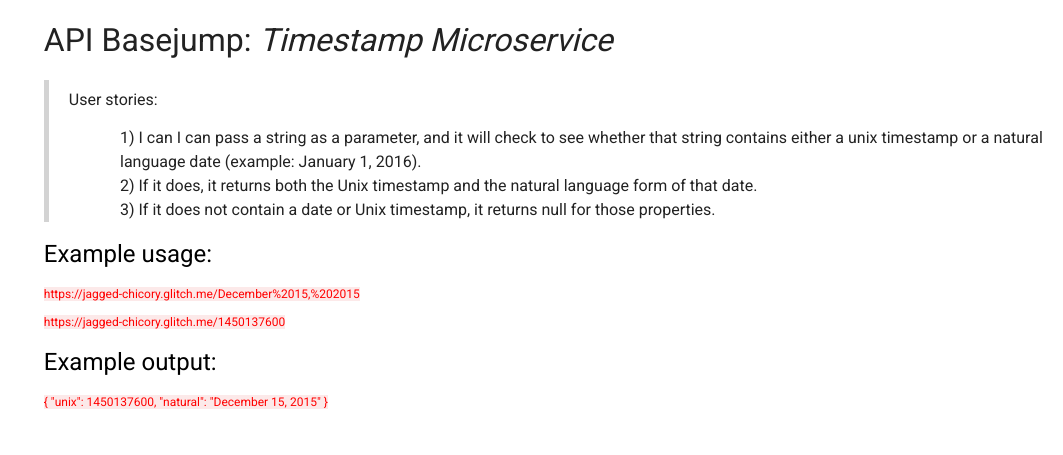
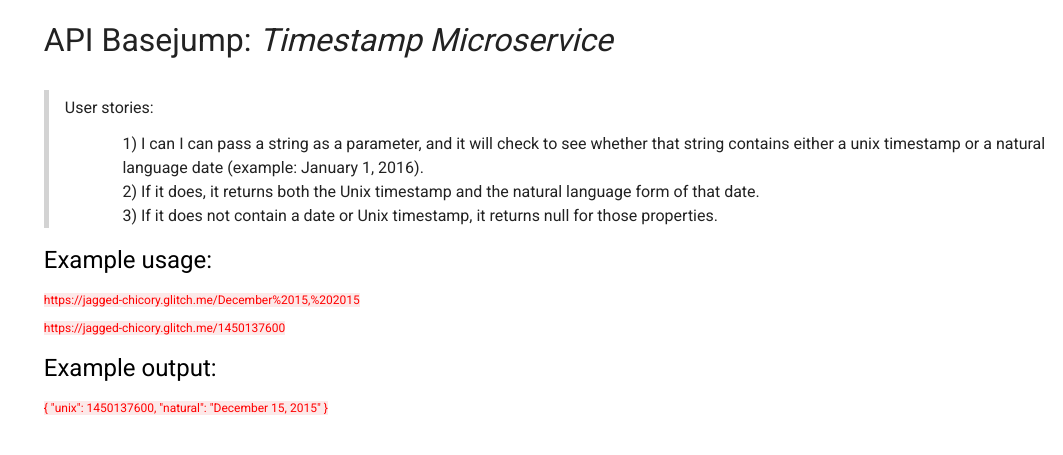
Before and after one commit to JP-Dub/timestamp, a website: page views/index.html in a window 1280 px wide. Shown: the whole page, without its empty margins (217-1280 px from the left). Drawn offline with Linux system fonts and the light colour scheme.

Commit message:
🐿😬 Checkpoint public/style.css:553280

```diff
--- a/public/style.css
+++ b/public/style.css
@@ -28,8 +28,11 @@ header {
 
 article {
   line-height: 20px;
+  line-height: 2vmin;
   margin-top: -10px;
+  margin-top: 1vmin;
   padding-left: 20px;
+  padding-left: 2vmin;
   text-align: left;
   margin-left: 0;
   border-left: 5px solid lightgray;
@@ -41,7 +44,7 @@ article p:nth-child(1) {
 
 .user {
   margin-left: 45px;
-  margin-left: 4vw;
+  margin-left: 4.5vw;
   line-height: 30px;
   line-height: 3vmin;
 }
```
